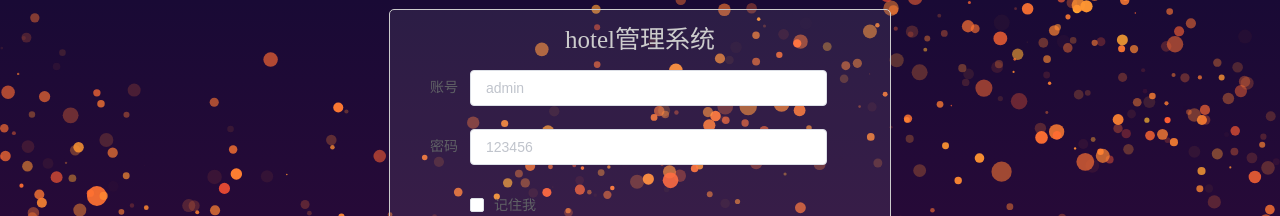
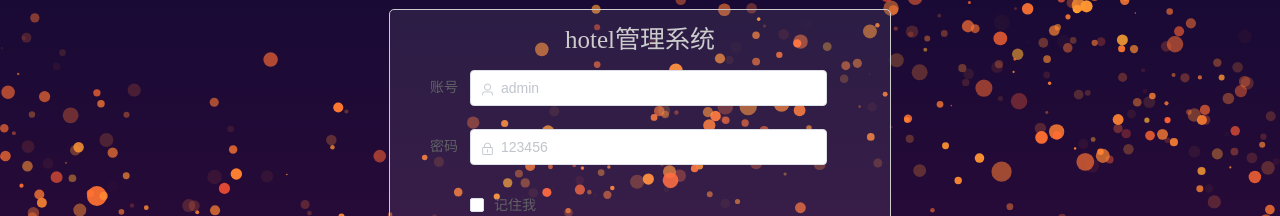
Before and after one commit to xiaopangzhi0630/hotelManger, a Vue app: page /login in a window 1280 px wide. Shown: the part 240-456 px from the top of the page. Built offline with nearby package versions, Linux system fonts and the light colour scheme.

Commit message:
登录输入框小图标#0624

```diff
--- a/src/views/login/Login.vue
+++ b/src/views/login/Login.vue
@@ -7,10 +7,10 @@
       <el-form :model="ruleForm" status-icon :rules="rules" ref="ruleForm" size="medium" label-width="80px"
         class="demo-ruleForm">
         <el-form-item label="账号" prop="userName">
-          <el-input v-model="ruleForm.userName" placeholder="admin" autocomplete="off" style="width:85%"></el-input>
+          <el-input v-model="ruleForm.userName"  prefix-icon="el-icon-user" placeholder="admin" autocomplete="off" style="width:85%"></el-input>
         </el-form-item>
         <el-form-item label="密码" prop="password">
-          <el-input type="password" v-model="ruleForm.password" placeholder="123456" autocomplete="off"
+          <el-input type="password"  prefix-icon="el-icon-lock" v-model="ruleForm.password" placeholder="123456" autocomplete="off"
             style="width: 85%">
           </el-input>
         </el-form-item>
```
